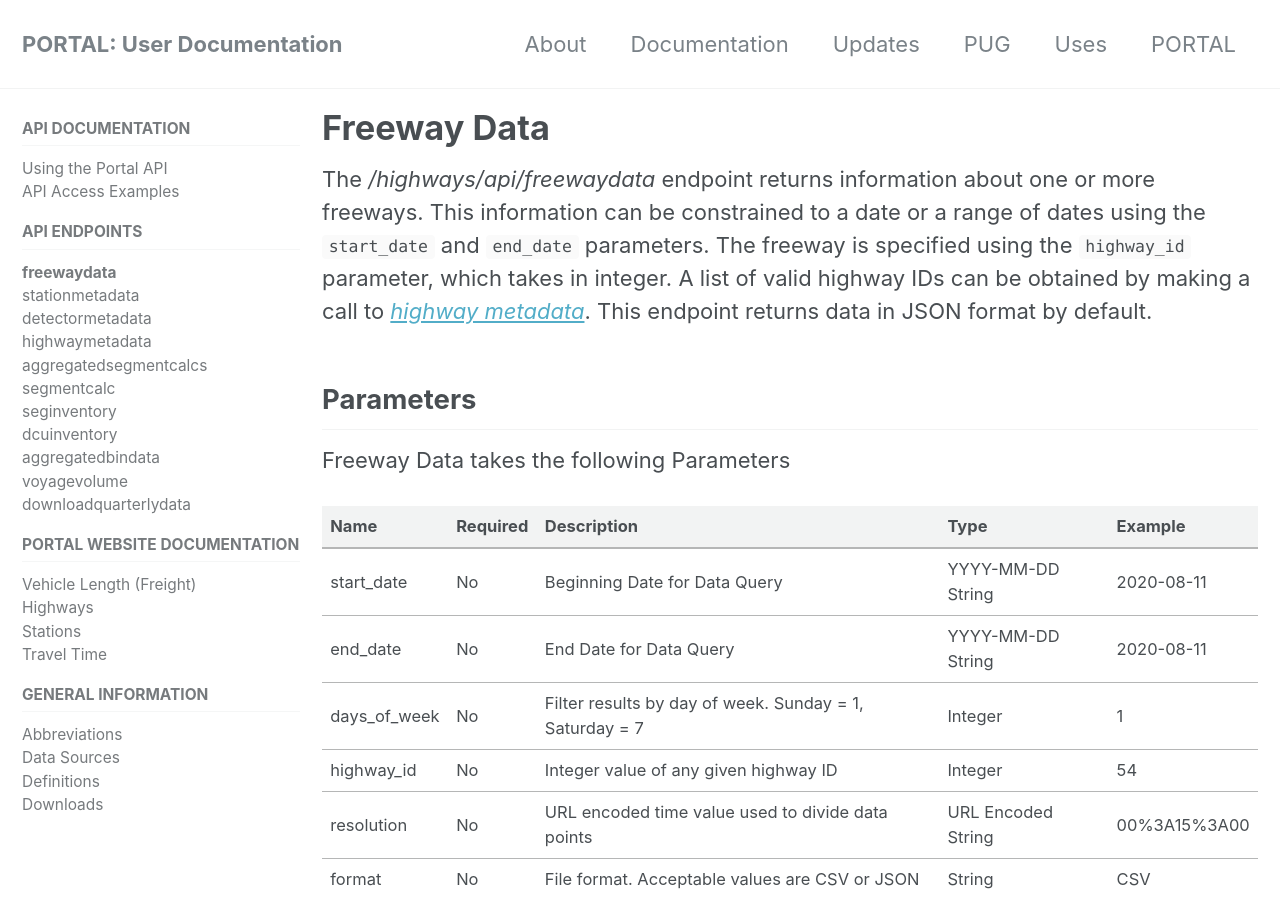
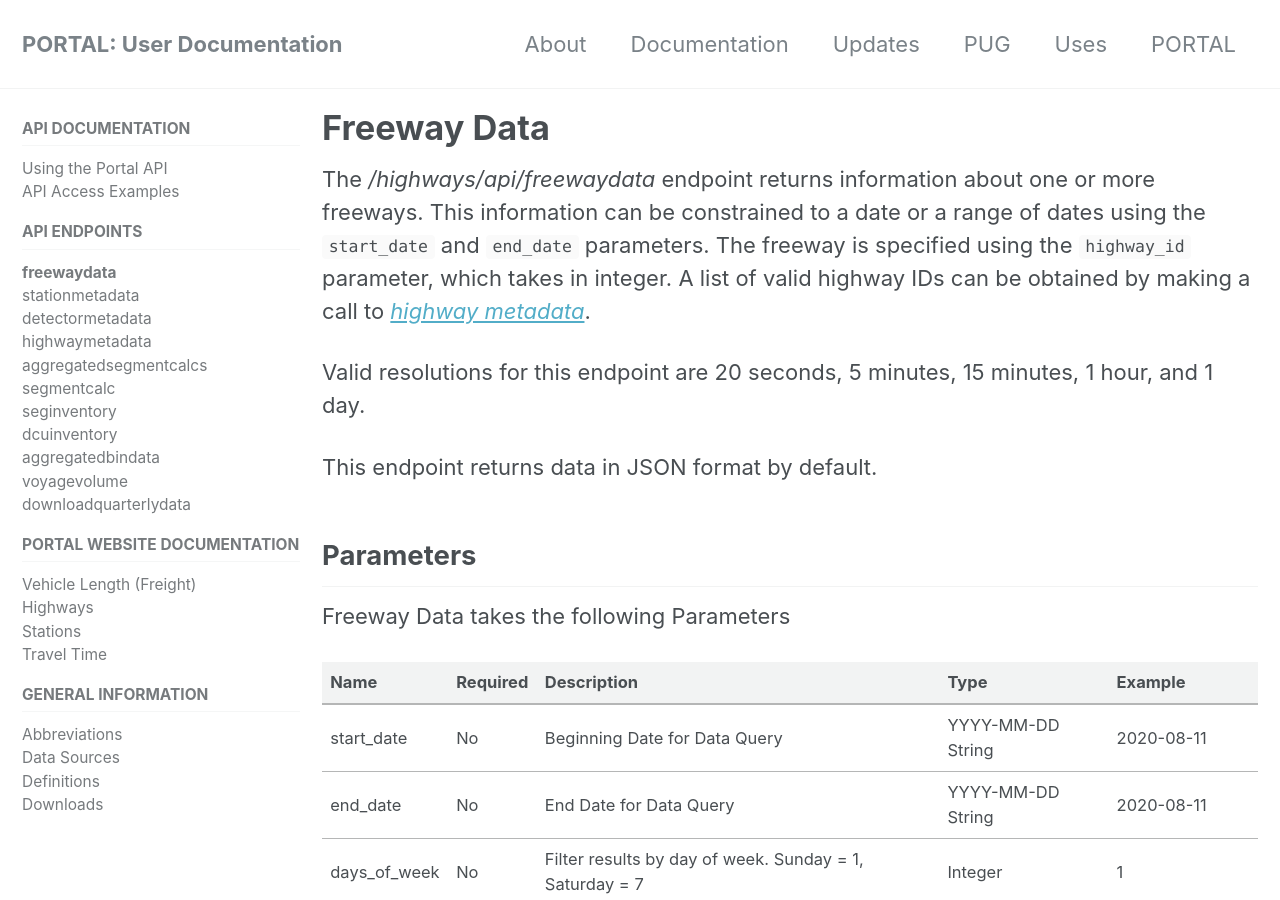
Before and after one commit to adus/portal-documentation, a Jekyll site: the page built from _documents/freewaydata.md, in a window 1280 px wide and 900 px high. Built offline with Jekyll 4.4.1, drawn with Linux system fonts in a browser that asks for light colours; nearby versions of some CDN libraries.

Commit message:
Update freewaydata.md
Formatting and Standardization.

```diff
--- a/_documents/freewaydata.md
+++ b/_documents/freewaydata.md
@@ -1,7 +1,11 @@
 ---
 title: "Freeway Data"
 ---
-The _/highways/api/freewaydata_ endpoint returns information about one or more freeways. This information can be constrained to a date or a range of dates using the `start_date` and `end_date` parameters. The freeway is specified using the `highway_id` parameter, which takes in integer. A list of valid highway IDs can be obtained by making a call to [_highway metadata_]({{ site.url }}{{ site.baseurl }}/documents/highwaymetadata/). This endpoint returns data in JSON format by default.
+The _/highways/api/freewaydata_ endpoint returns information about one or more freeways. This information can be constrained to a date or a range of dates using the `start_date` and `end_date` parameters. The freeway is specified using the `highway_id` parameter, which takes in integer. A list of valid highway IDs can be obtained by making a call to [_highway metadata_]({{ site.url }}{{ site.baseurl }}/documents/highwaymetadata/).
+
+Valid resolutions for this endpoint are 20 seconds, 5 minutes, 15 minutes, 1 hour, and 1 day.
+
+This endpoint returns data in JSON format by default.
 ## Parameters
 Freeway Data takes the following Parameters
 
```
